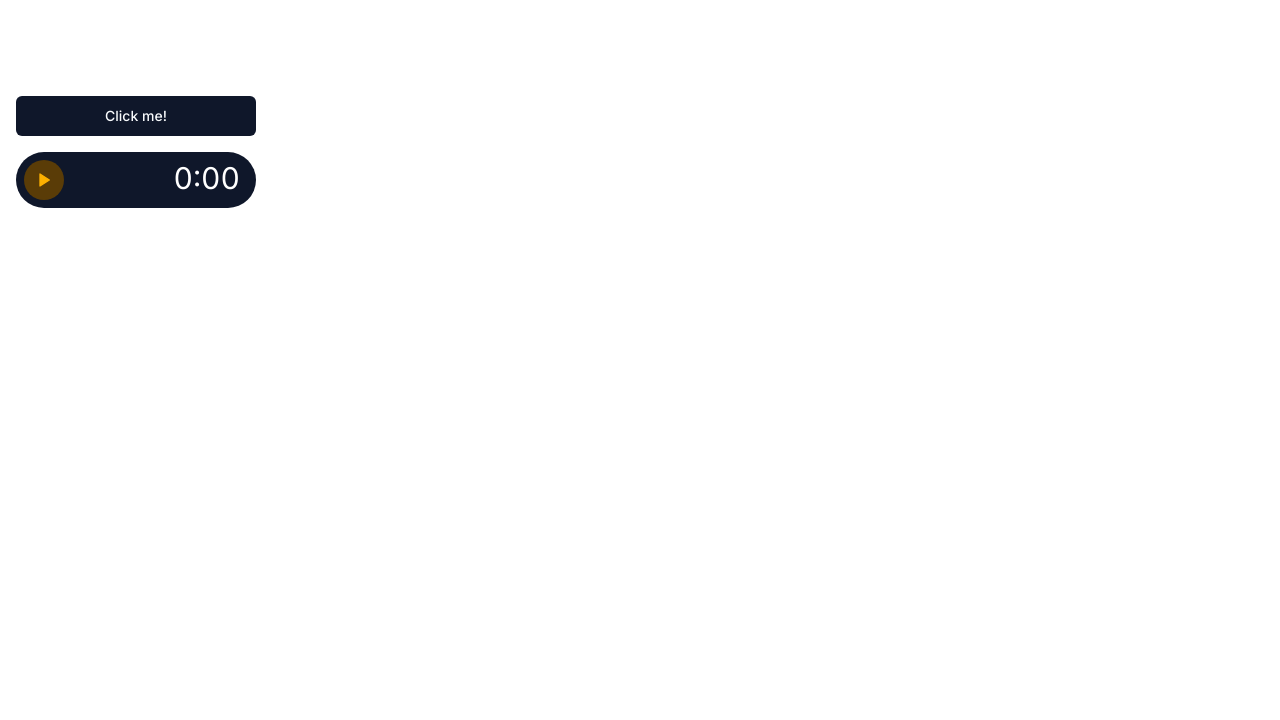
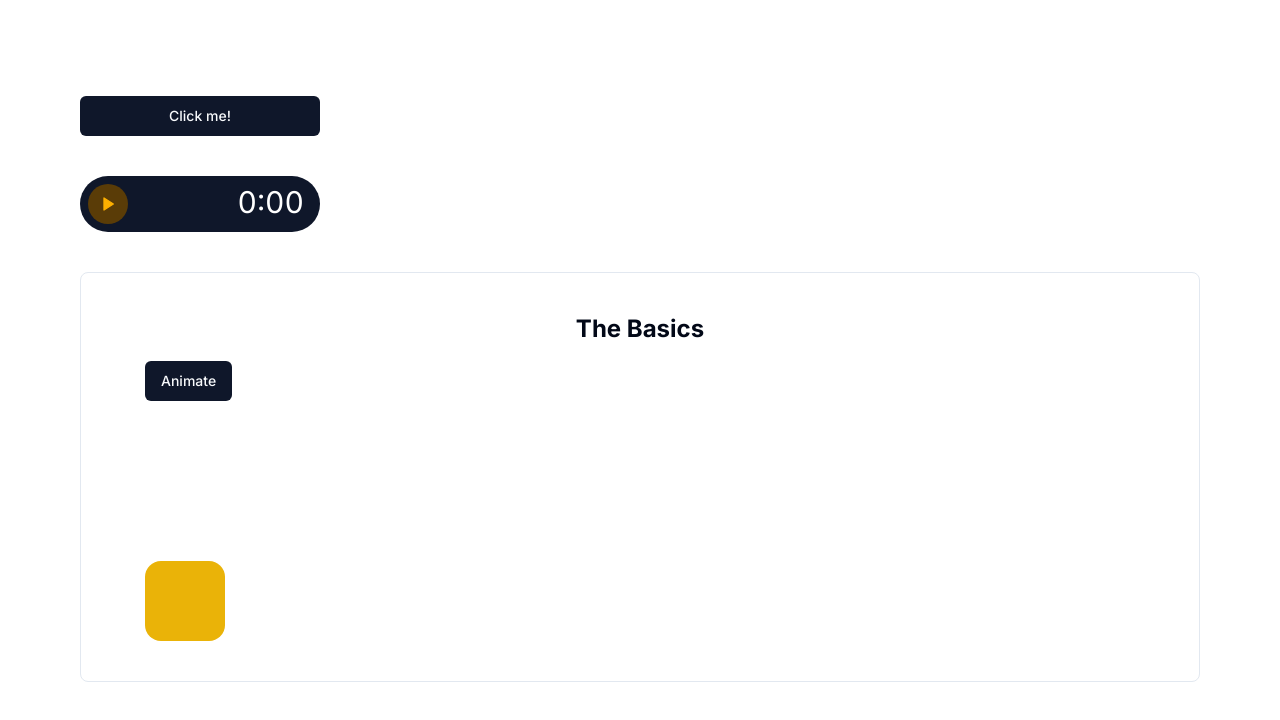
Before and after one commit to shouta0715/animation-collection, a Next.js app: page / in a window 1280 px wide. Shown: the top 720 px of the page. Built offline with nearby package versions, Linux system fonts and the light colour scheme.

Commit message:
add: scale up

```diff
--- a/src/app/layout.tsx
+++ b/src/app/layout.tsx
@@ -24,7 +24,7 @@ export default function RootLayout({ children }: RootLayoutProps) {
         )}
       >
         <Provider>
-          <div className="container mx-auto px-4 py-8 sm:py-12 md:py-16 lg:py-20 xl:py-24">
+          <div className="container mx-auto px-10 py-8 sm:py-12 md:px-20 md:py-16 lg:py-20 xl:py-24">
             {children}
           </div>
         </Provider>
--- a/src/app/page.tsx
+++ b/src/app/page.tsx
@@ -1,11 +1,16 @@
 import { Counter } from "@/features/counter/components";
 import { StatusButton } from "@/features/status-button/components";
+import { ScaleUp } from "@/features/the-basics/scale-up";
 
 export default function Home() {
   return (
-    <div className="flex h-screen flex-col space-y-4">
+    <div className="flex h-screen flex-col gap-10">
       <StatusButton />
       <Counter />
+      <div className="rounded-lg border px-16 py-10">
+        <h2 className="mb-4 text-center text-2xl font-bold">The Basics</h2>
+        <ScaleUp />
+      </div>
     </div>
   );
 }
--- /dev/null
+++ b/src/features/the-basics/scale-up.tsx
@@ -0,0 +1,28 @@
+"use client";
+
+import { motion } from "framer-motion";
+import React from "react";
+import { Button } from "@/features/ui/button";
+
+export function ScaleUp() {
+  const [shouldAnimate, setShouldAnimate] = React.useState(false);
+
+  return (
+    <div className="grid gap-40">
+      <Button
+        className="w-max"
+        onClick={() => setShouldAnimate(!shouldAnimate)}
+      >
+        Animate
+      </Button>
+
+      <motion.div
+        animate={{
+          scale: shouldAnimate ? 1.5 : 1,
+          y: shouldAnimate ? -40 : 0,
+        }}
+        className="size-20 rounded-2xl bg-yellow-500"
+      />
+    </div>
+  );
+}
```
